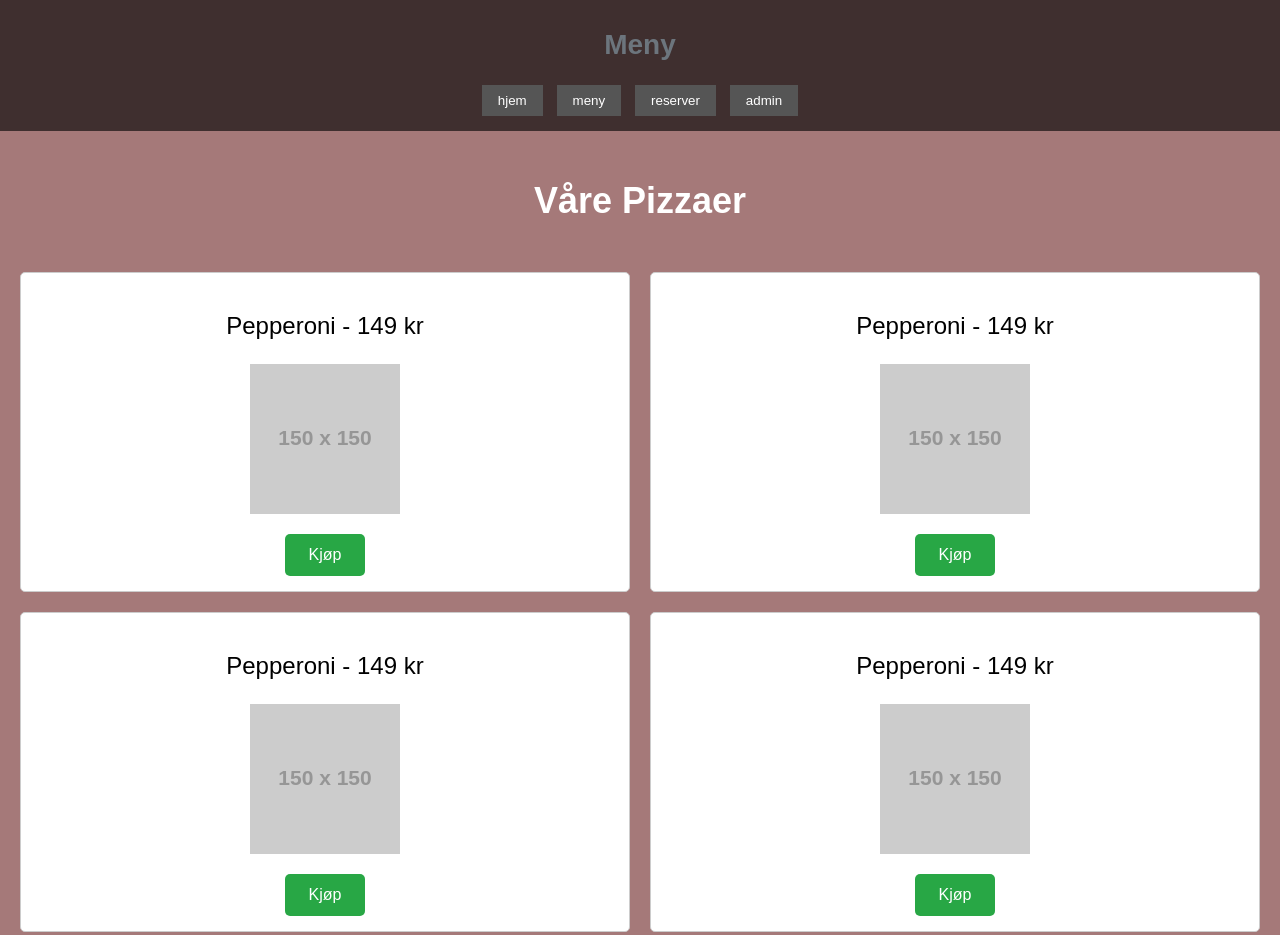
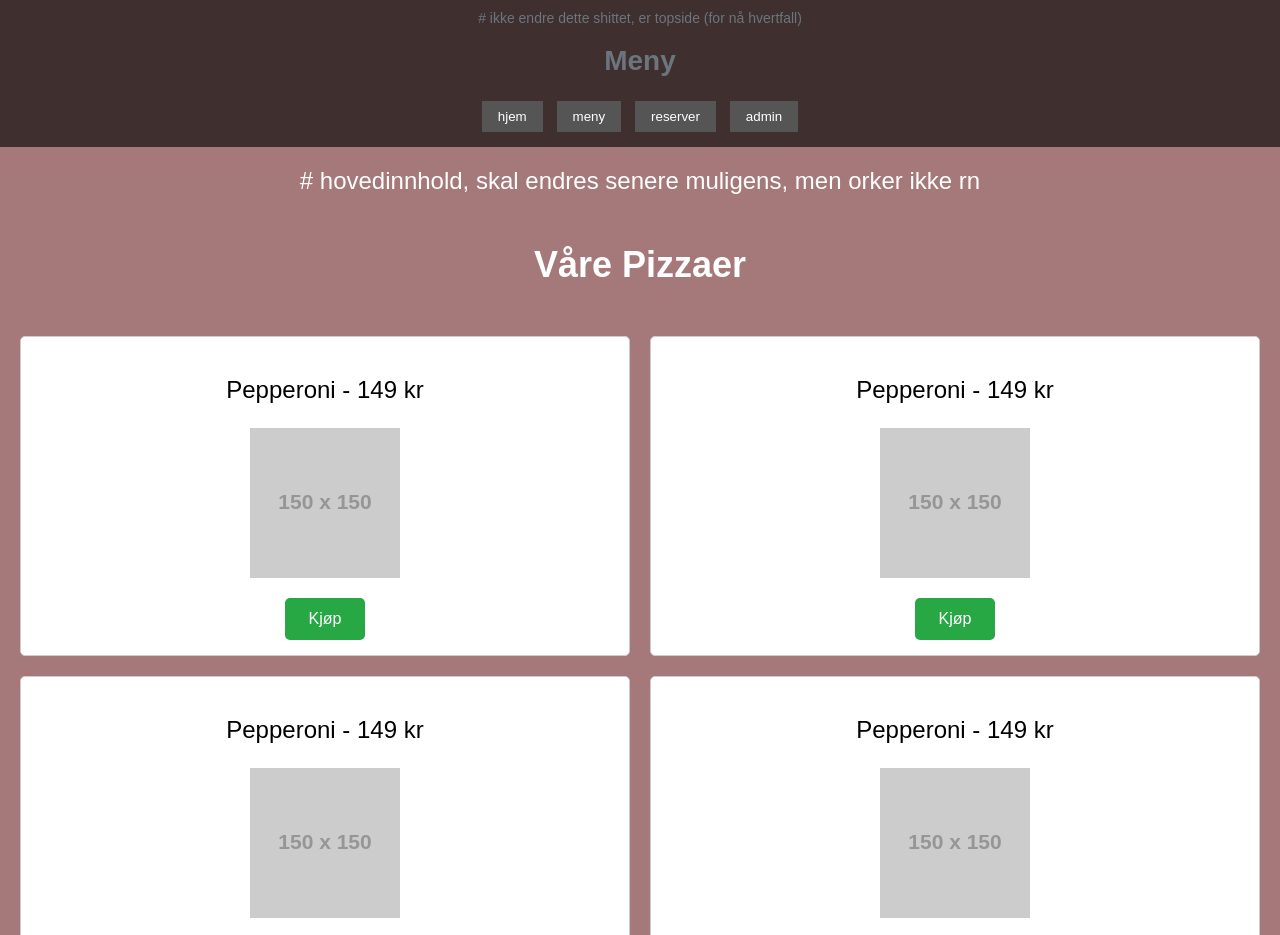
Before and after one commit to FISHheheYEYE/database-eller-noe, a plain HTML site: page meny.html in a window 1280 px wide. Shown: the top 935 px of the page. Drawn offline with Linux system fonts and the light colour scheme; placeholder pictures from the web are drawn by us.

Commit message:
bare en liten add med kommentarer

```diff
--- a/Indexcss.css
+++ b/Indexcss.css
@@ -1,18 +1,21 @@
+/* Grunnstil for hele siden */
 body {
     font-family: Arial, sans-serif;
     margin: 0;
     padding: 0;
-    background-color: #a57979;
+    background-color: #a57979; /* Brun bakgrunn */
 }
 
+/* Navigasjon shit */
 .Top {
-    background-color: #3f2f2f;
+    background-color: #3f2f2f; /* Mørk brun */
     padding: 10px 0;
     text-align: center;
     font-size: 14px;
     color: #6c757d;
 }
 
+/* Knapper i toppen */
 .Top button {
   margin: 5px;
   padding: 8px 16px;
@@ -21,11 +24,13 @@ body {
   cursor: pointer;
 }
 
+/* Link inni knapper */
 .Top button a {
   color: white;
   text-decoration: none;
 }
 
+/* Hovedinnhold og noe flex shit jeg må se litt på etterpå. husker bare det funker ikke hvorfor */
 .Tekst {
     text-align: center;
     margin: 20px;
@@ -37,23 +42,26 @@ body {
     gap: 20px;
 }
 
+/* Husker ikke hvorfor denne her, men shit ikke shitter da den fjernes */
 .Tekst h2 {
     width: 100%;
 }
 
+/* Pizzabokser med pizza i dem */
 .pizza-item {
   border: 1px solid #ccc;
   padding: 15px;
   background-color: #fff;
   border-radius: 5px;
   color: #000;
-  width: calc(50% - 10px);
+  width: calc(50% - 10px); /* 2 pizza på en RADISH */
   box-sizing: border-box;
   display: flex;
   flex-direction: column;
   align-items: center;
 }
 
+/* Bilde i pizzaboks */
 .pizza-item img {
   width: 100%;
   height: auto;
@@ -61,6 +69,7 @@ body {
   margin-bottom: 10px;
 }
 
+/* Kjøp knapp */
 .buy {
   background-color: #28a745;
   color: white;
@@ -72,6 +81,7 @@ body {
   margin-top: 10px;
 }
 
+/* Knapp med noe hover shit (erlig talt idk hvorfor her) */
 .buy:hover {
   background-color: #218838;
 }
--- a/meny.html
+++ b/meny.html
@@ -7,14 +7,14 @@
     <link rel="stylesheet" href="Indexcss.css">
 </head>
 <body>
-    <div class="Top">
+    <div class="Top">       # ikke endre dette shittet, er topside (for nå hvertfall)
         <h1>Meny</h1>
         <button><a href="Index.html">hjem</a></button>
         <button><a href="meny.html">meny</a></button>
         <button><a href="reserver.html">reserver</a></button>
         <button><a href="admin.html">admin</a></button>
     </div>
-    <div class="Tekst">
+    <div class="Tekst">     # hovedinnhold, skal endres senere muligens, men orker ikke rn
         <h2>Våre Pizzaer</h2>
         <div class="pizza-item">
             <p>Pepperoni - 149 kr</p>
```
Also changed, not shown: Index.html (+1 -1 lines), 1 other file.
